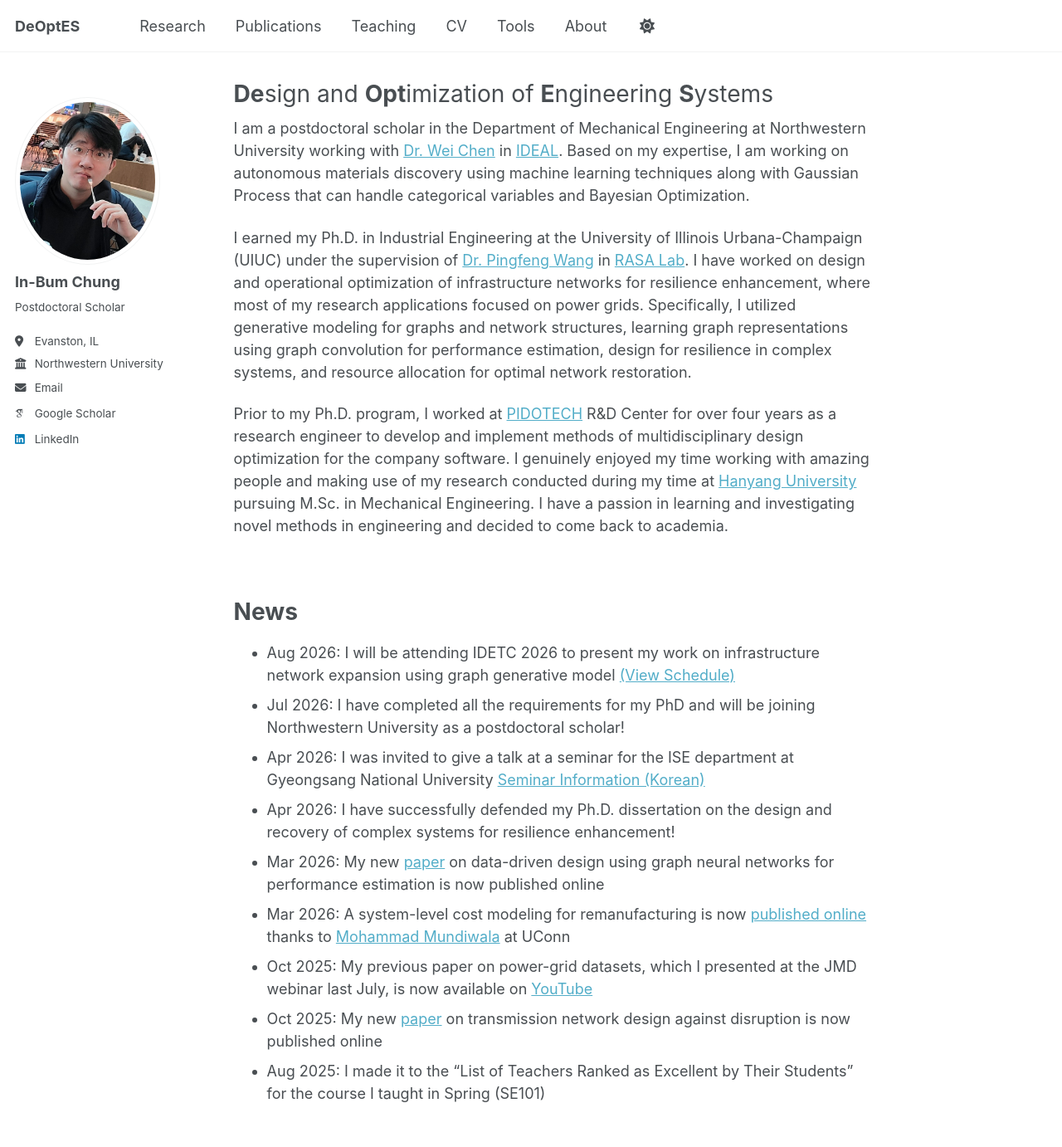
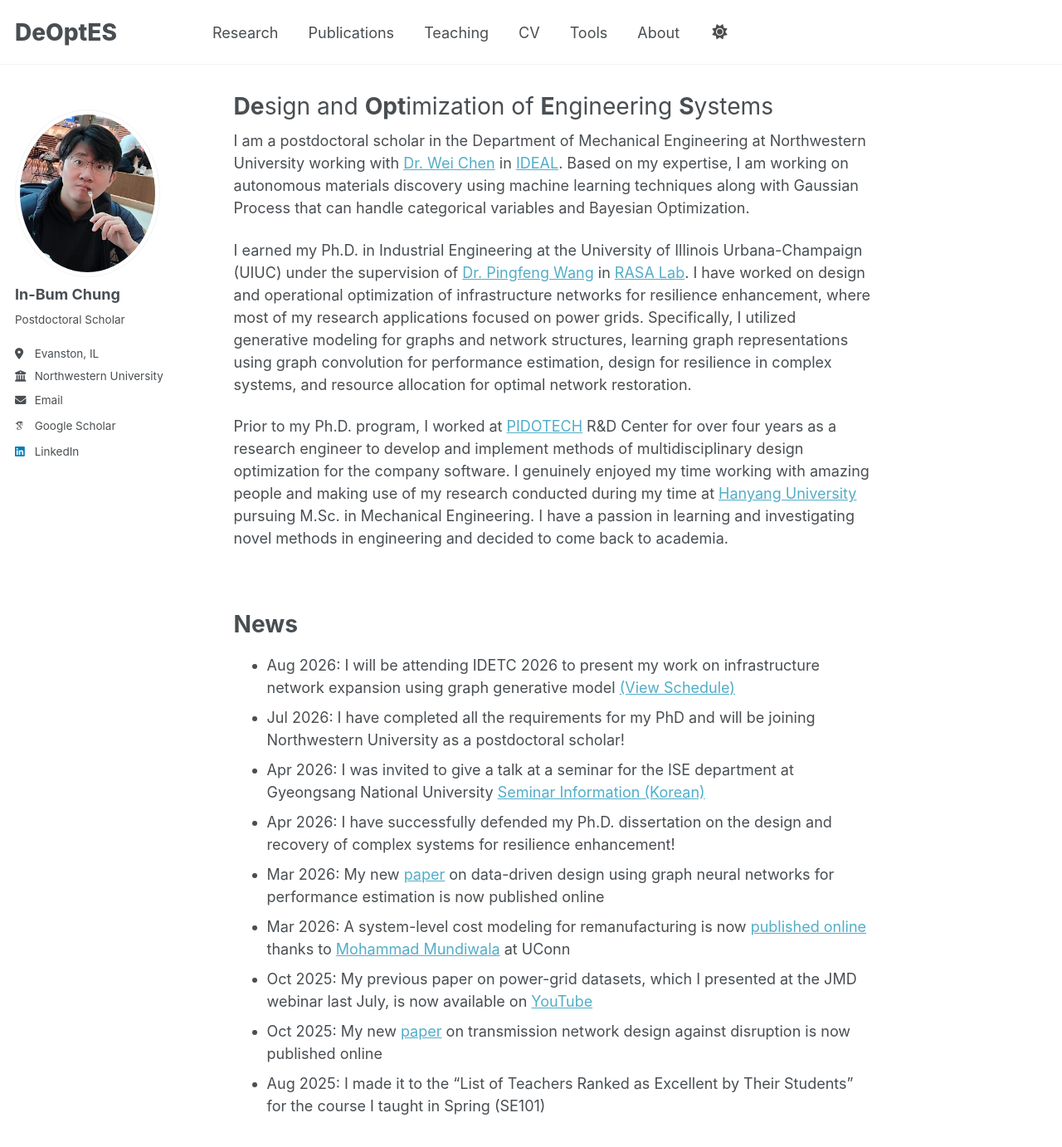
Before and after one commit to IBChung/IBChung.github.io, a Jekyll site: the page built from _pages/about.md, in a window 1280 px wide and 1400 px high. Shown: the top 1382 px of the window at 83% size. Built offline with Jekyll 4.4.1, drawn with Linux system fonts in a browser that asks for light colours; some web fonts are replaced; a script that is not in the unit is left out.

Commit message:
Enhance masthead menu item styles
Added styles to enhance website name visibility and reserved space for navigation items on larger screens.

```diff
--- a/assets/css/main.scss
+++ b/assets/css/main.scss
@@ -41,3 +41,16 @@
     "vendor/font-awesome/solid",
     "vendor/font-awesome/brands"
 ;
+
+/* Make the website name stand out */
+.greedy-nav .visible-links .masthead__menu-item--lg > a {
+  font-size: 28px;
+  font-weight: 800;
+}
+
+/* Reserve space before the remaining navigation items */
+@media (min-width: 1024px) {
+  .greedy-nav .visible-links .masthead__menu-item--lg {
+    min-width: 220px;
+  }
+}
```
